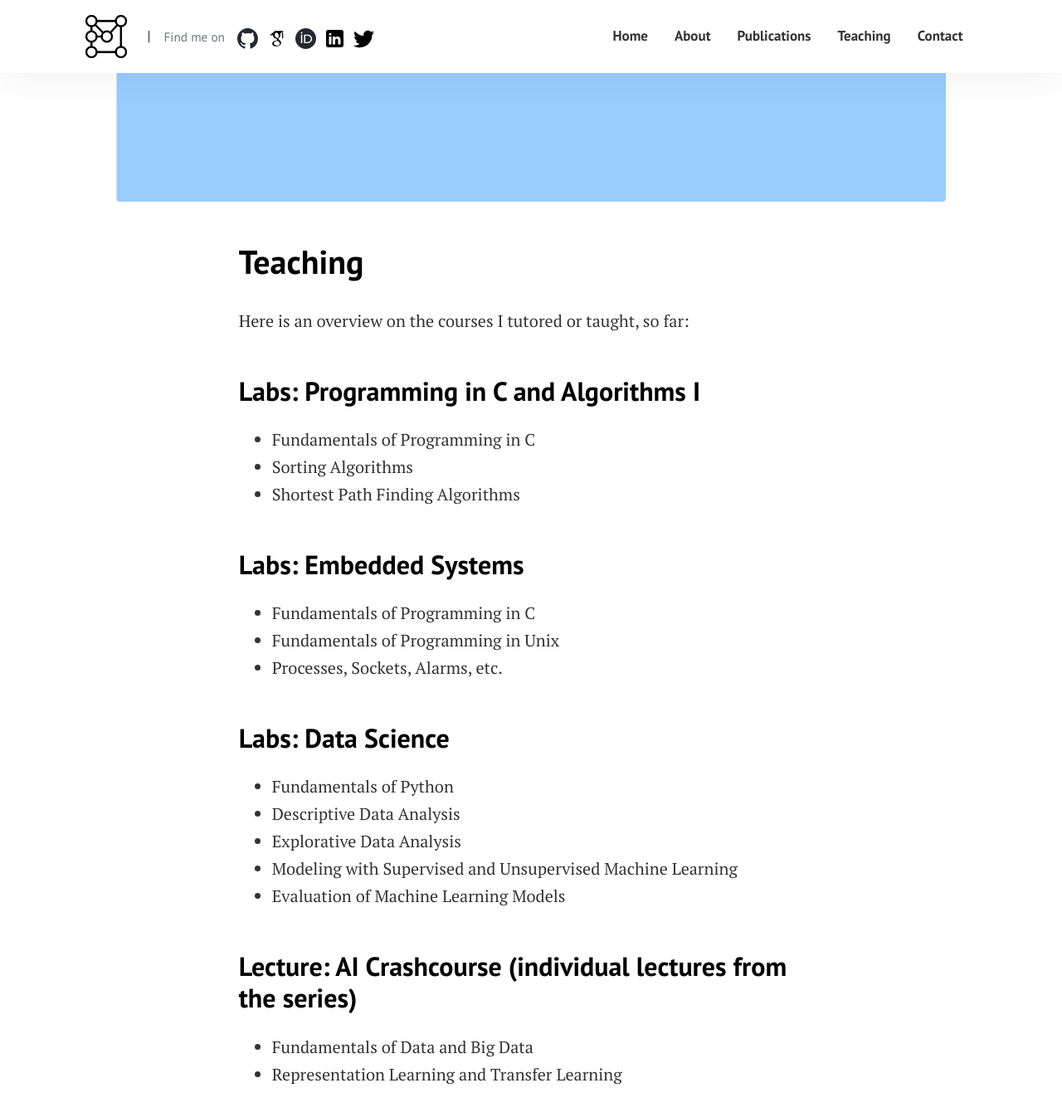
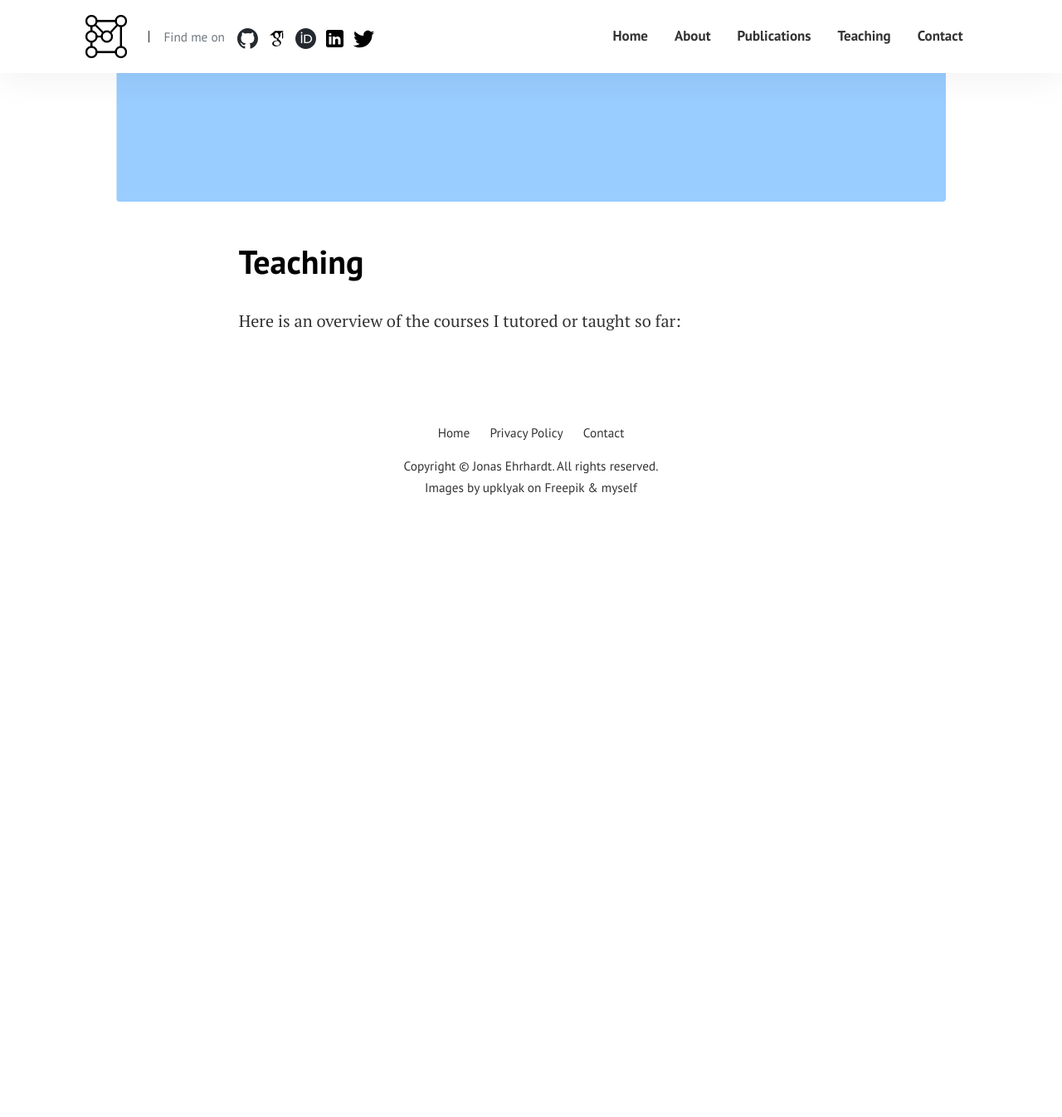
Before and after one commit to j-ehrhardt/my-webpage, a Jekyll site: the page built from pages/teaching.md, in a window 1280 px wide and 1400 px high, scrolled down 473 px. Shown: the top 1346 px of the window at 83% size. Built offline with Jekyll 4.4.1, drawn with Linux system fonts in a browser that asks for light colours; after the commit the page ends 1103 px from its top, so only the background shows below that.

Commit message:
Update teaching.md

```diff
--- a/pages/teaching.md
+++ b/pages/teaching.md
@@ -1,30 +1,10 @@
 ---
 layout: page
 title: Teaching
+order: 4
 permalink: "/teaching/"
 image: assets/images/header-teaching.png
 description: "Click here to get to an overview on the courses I tutored and taught, so far."
 ---
 
-Here is an overview on the courses I tutored or taught, so far:
-
-## Labs: Programming in C and Algorithms I
-- Fundamentals of Programming in C
-- Sorting Algorithms
-- Shortest Path Finding Algorithms
-
-## Labs: Embedded Systems
-- Fundamentals of Programming in C
-- Fundamentals of Programming in Unix
-- Processes, Sockets, Alarms, etc.
-
-## Labs: Data Science
-- Fundamentals of Python
-- Descriptive Data Analysis
-- Explorative Data Analysis
-- Modeling with Supervised and Unsupervised Machine Learning
-- Evaluation of Machine Learning Models
-
-## Lecture: AI Crashcourse (individual lectures from the series)
-- Fundamentals of Data and Big Data
-- Representation Learning and Transfer Learning
+Here is an overview of the courses I tutored or taught so far:
```
